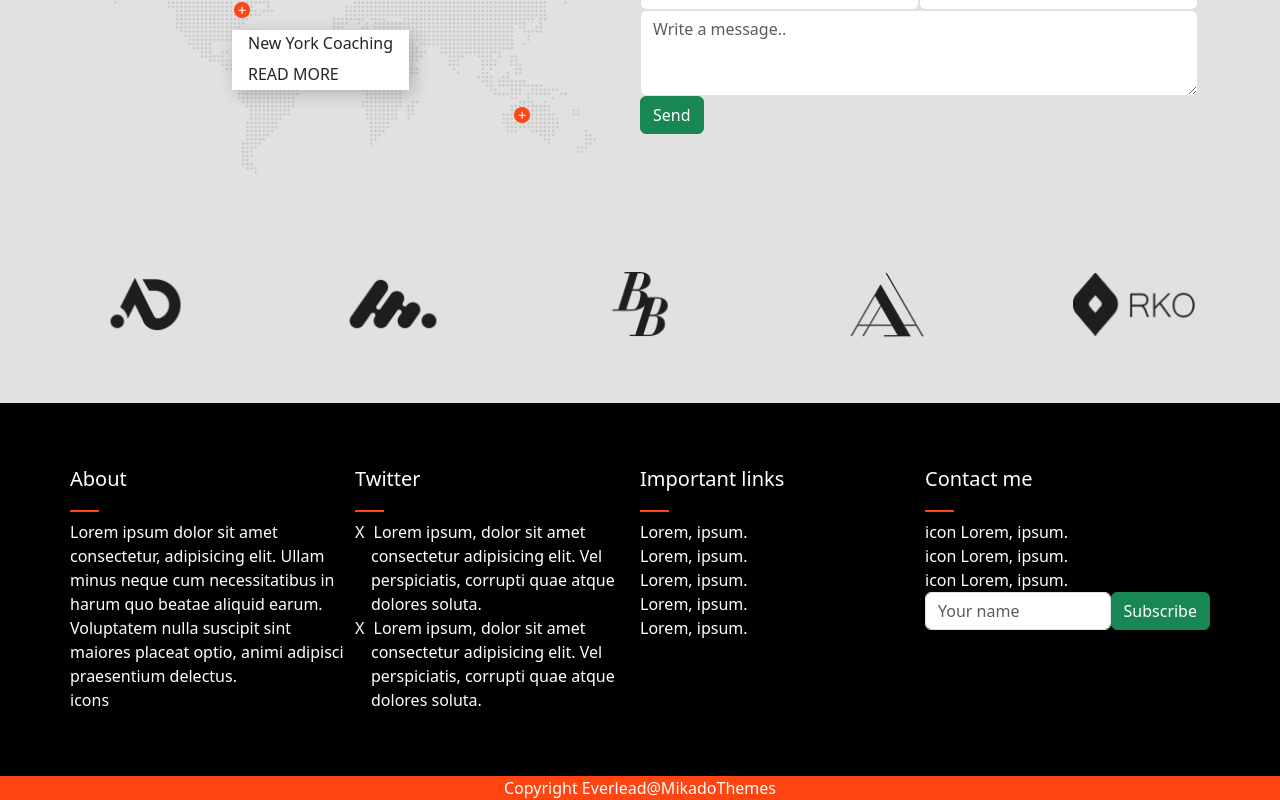
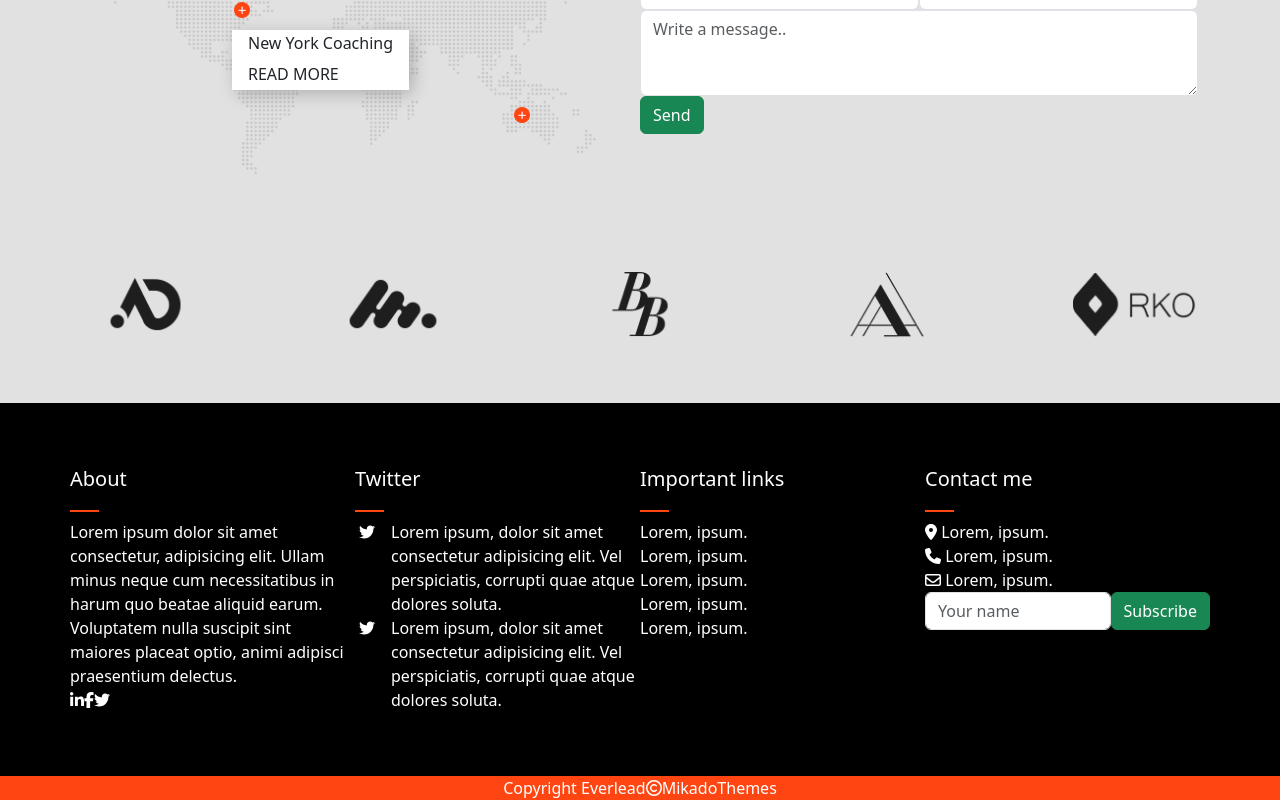
Before and after one commit to AndreaCoggio94/proj-html-vuejs, a Vue app: page / in a window 1280 px wide. Shown: the part 4879-5679 px from the top of the page. Built offline with nearby package versions, Linux system fonts and the light colour scheme.

Commit message:
added font awesome icons in footer

```diff
--- a/src/components/AppFooter.vue
+++ b/src/components/AppFooter.vue
@@ -83,22 +83,31 @@ export default {
           nulla suscipit sint maiores placeat optio, animi adipisci praesentium
           delectus.
         </p>
-        <span>icons</span>
+        <font-awesome-icon icon="fa-brands fa-linkedin-in" /><font-awesome-icon
+          icon="fa-brands fa-facebook-f"
+        /><font-awesome-icon class="icon" icon="fa-brands fa-twitter" />
       </div>
       <!-- Twitter -->
       <div class="footer-item col">
-        <div class="twitter">
+        <div class="footer-twitter">
           <h5 class="line">Twitter</h5>
-          <ul>
-            <li>
-              Lorem ipsum, dolor sit amet consectetur adipisicing elit. Vel
-              perspiciatis, corrupti quae atque dolores soluta.
-            </li>
-            <li>
-              Lorem ipsum, dolor sit amet consectetur adipisicing elit. Vel
-              perspiciatis, corrupti quae atque dolores soluta.
-            </li>
-          </ul>
+
+          <div class="d-flex">
+            <div class="twitter">
+              <font-awesome-icon class="icon" icon="fa-brands fa-twitter" />
+              <div>
+                Lorem ipsum, dolor sit amet consectetur adipisicing elit. Vel
+                perspiciatis, corrupti quae atque dolores soluta.
+              </div>
+            </div>
+            <div class="twitter">
+              <font-awesome-icon class="icon" icon="fa-brands fa-twitter" />
+              <div>
+                Lorem ipsum, dolor sit amet consectetur adipisicing elit. Vel
+                perspiciatis, corrupti quae atque dolores soluta.
+              </div>
+            </div>
+          </div>
         </div>
       </div>
       <!-- important links -->
@@ -117,9 +126,16 @@ export default {
         <div class="contact">
           <h5 class="line">Contact me</h5>
           <ul>
-            <li>icon Lorem, ipsum.</li>
-            <li>icon Lorem, ipsum.</li>
-            <li>icon Lorem, ipsum.</li>
+            <li>
+              <font-awesome-icon icon="fa-solid fa-location-dot" /> Lorem,
+              ipsum.
+            </li>
+            <li>
+              <font-awesome-icon icon="fa-solid fa-phone" /> Lorem, ipsum.
+            </li>
+            <li>
+              <font-awesome-icon icon="fa-regular fa-envelope" /> Lorem, ipsum.
+            </li>
           </ul>
           <form action="#">
             <div class="form-row d-flex">
@@ -131,7 +147,11 @@ export default {
       </div>
     </div>
     <div class="copyright">
-      <p>Copyright Everlead@MikadoThemes</p>
+      <p>
+        Copyright Everlead<font-awesome-icon
+          icon="fa-regular fa-copyright"
+        />MikadoThemes
+      </p>
     </div>
   </footer>
 </template>
@@ -219,16 +239,30 @@ footer {
     display: flex;
     justify-content: space-between;
     .footer-item {
-      .twitter {
-        li {
-          padding-left: 1rem;
-          text-indent: -1rem;
+      .footer-twitter {
+        .d-flex {
+          flex-direction: column;
+          .twitter {
+            display: flex;
+            .icon {
+              padding: 0.25rem;
+              padding-right: 1rem;
+            }
+          }
         }
 
-        li:before {
-          content: "X";
-          padding-right: 5px;
-        }
+        // li {
+        //   padding-left: 1rem;
+        //   text-indent: -1rem;
+        // }
+
+        // li.twitter:before {
+
+        //   // content: "\f099";
+        //   font-family: "Font Awesome 6 brands";
+        //   font-weight: 400;
+        //   // padding-right: 5px;
+        // }
       }
       .contact {
       }
--- a/src/main.js
+++ b/src/main.js
@@ -6,4 +6,30 @@ import "./style.scss";
 import { createApp } from "vue";
 import App from "./App.vue";
 
-createApp(App).mount("#app");
+/* import the fontawesome core */
+import { library } from "@fortawesome/fontawesome-svg-core";
+
+/* import font awesome icon component */
+import { FontAwesomeIcon } from "@fortawesome/vue-fontawesome";
+
+/* import specific icons */
+import { faTwitter } from "@fortawesome/free-brands-svg-icons";
+import { faLinkedinIn } from "@fortawesome/free-brands-svg-icons";
+import { faFacebookF } from "@fortawesome/free-brands-svg-icons";
+import { faPhone } from "@fortawesome/free-solid-svg-icons";
+import { faLocationDot } from "@fortawesome/free-solid-svg-icons";
+import { faEnvelope } from "@fortawesome/free-regular-svg-icons";
+import { faCopyright } from "@fortawesome/free-regular-svg-icons";
+
+/* add icons to the library */
+library.add(
+  faTwitter,
+  faCopyright,
+  faLocationDot,
+  faLinkedinIn,
+  faFacebookF,
+  faPhone,
+  faEnvelope
+);
+
+createApp(App).component("font-awesome-icon", FontAwesomeIcon).mount("#app");
--- a/src/style.scss
+++ b/src/style.scss
@@ -30,6 +30,12 @@ $background-black-quaternary: #181515;
 }
 
 // global
+
+// .icon::before {
+//   display: inline-block;
+//   text-rendering: auto;
+//   -webkit-font-smoothing: antialiased;
+// }
 
 .dot {
   color: $background-orange;
```
Also changed, not shown: package.json (+5 -2 lines), 1 other file (tests, documents, lock files or other folders).
